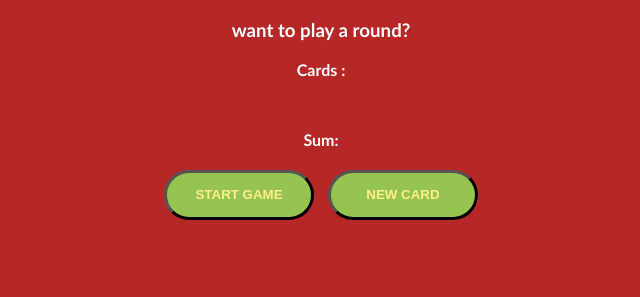
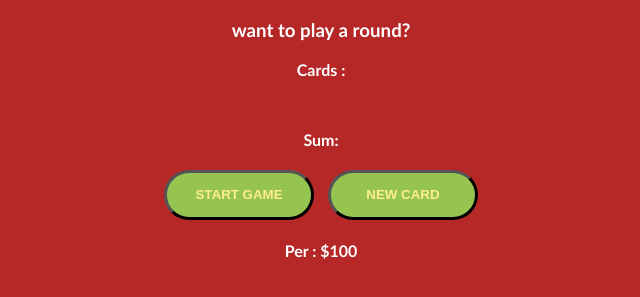
Before and after one commit to Silent-Chaos/blackjack, a plain HTML site: page index.html in a window 1280 px wide. Shown: the part 63-360 px from the top of the page, without its empty margins (319-959 px from the left). Drawn offline with Linux system fonts and the light colour scheme.

Commit message:
complete

```diff
--- a/index.html
+++ b/index.html
@@ -13,6 +13,7 @@
  <br>   <p id="sum-el">Sum:</p>
     <button  onclick="StartGame()">START GAME</button>
     <button  onclick="newCard()">NEW CARD</button>
+    <p id="player-el">Per:100$</p>
 
     <script src="index.js"></script>
 
--- a/index.js
+++ b/index.js
@@ -1,4 +1,8 @@
 
+let player={
+Name:"Per",
+Chip:100
+}
 
 let sum=0
 let HasBlackJack=false
@@ -8,7 +12,10 @@ let cardsEl=document.getElementById("cards-el")
 let cards=[]
 let isAlive=false
 let message=""
+
+let playerEl=document.getElementById("player-el")
 message="logging out"
+playerEl.textContent=player.Name+" : $"+ player.Chip
 
 function getRandomCard(){
 let ranNum = Math.floor(Math.random()*13+1)
```
